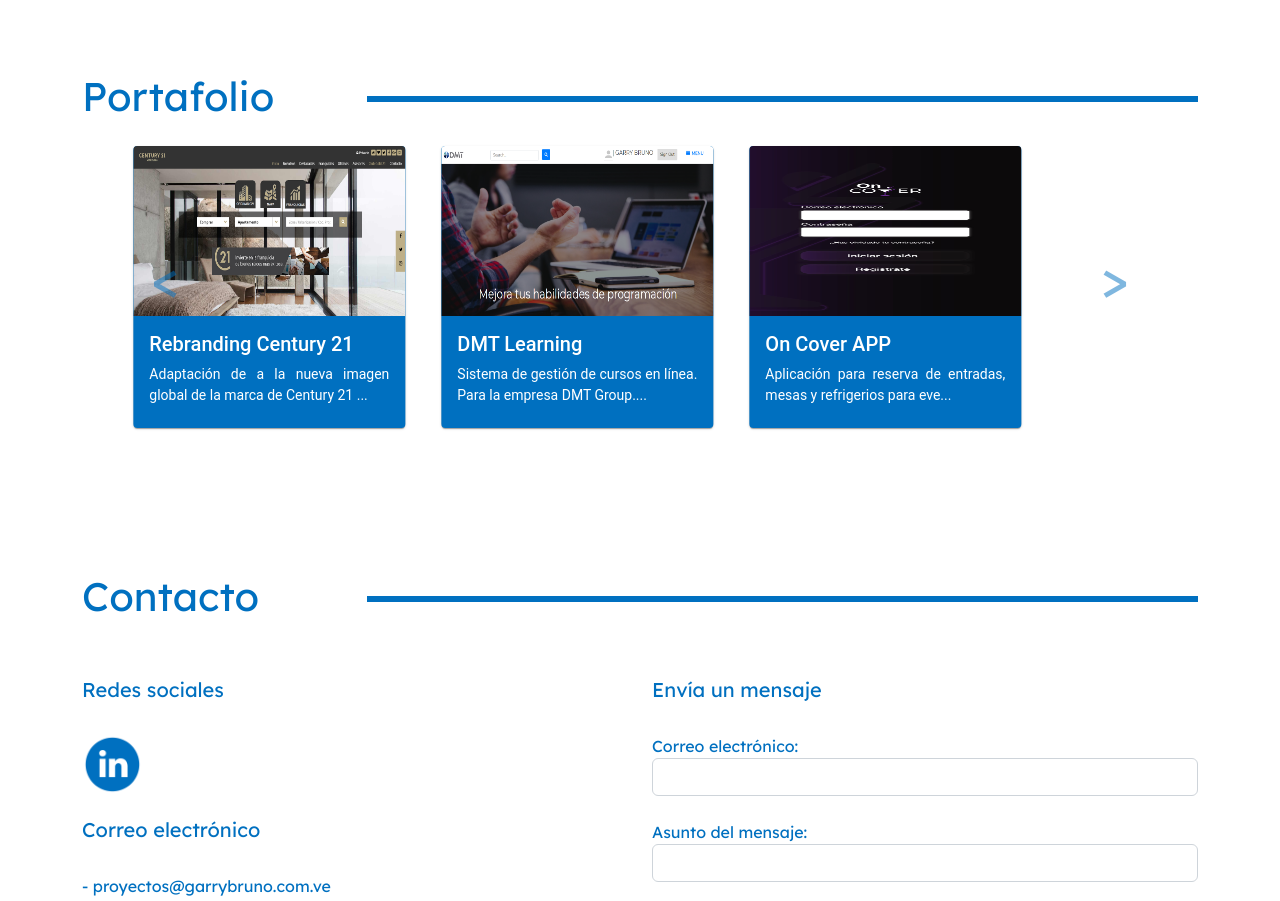
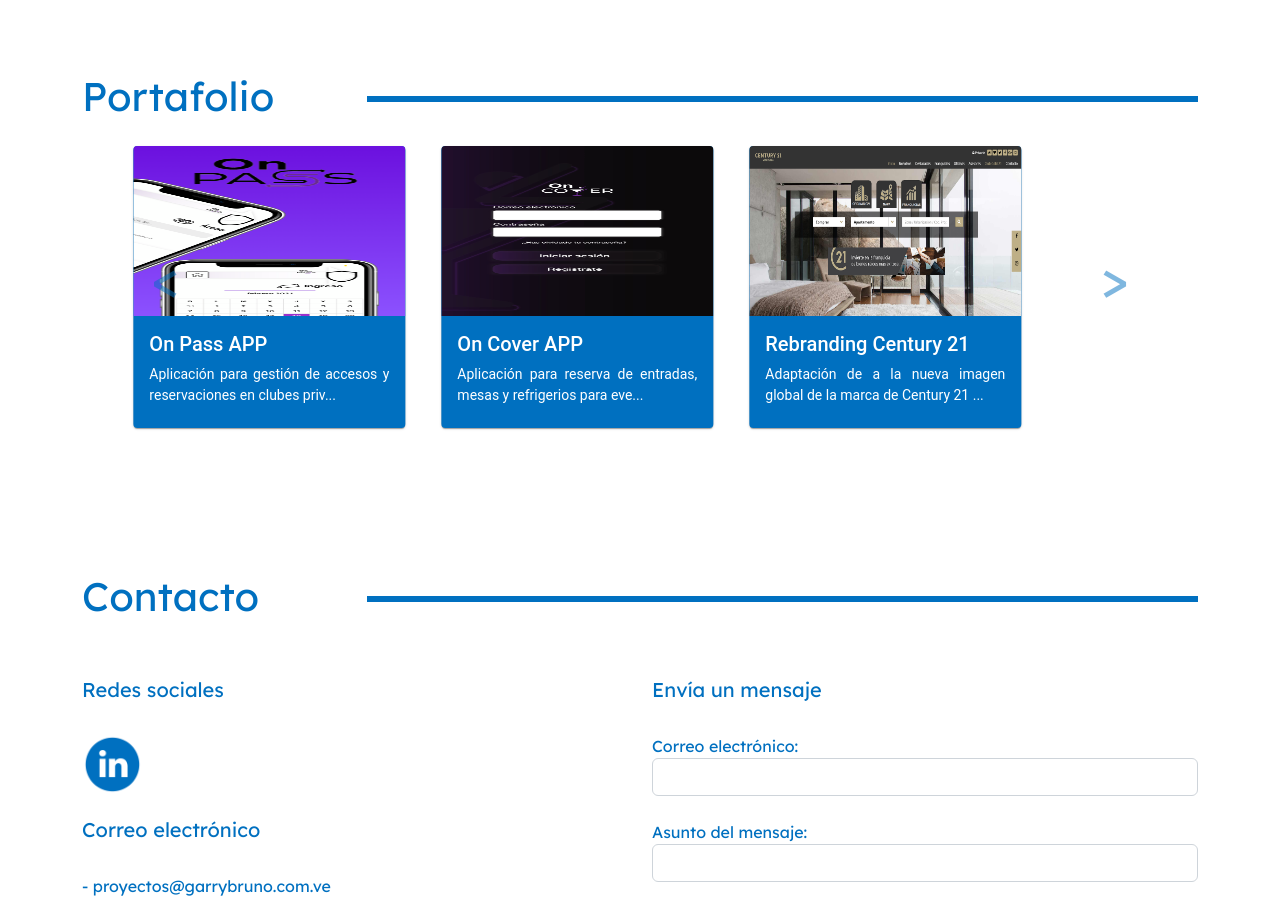
Before and after one commit to gjbm95/gjbm95.github.io, an Angular app: page /inicio in a window 1280 px wide. Shown: the part 1580-2481 px from the top of the page. Built offline with nearby package versions, Linux system fonts and the light colour scheme.

Commit message:
Ajustando detalles de exposicion de proyectos

```diff
--- a/src/app/home/components/project-detail/project-detail.component.css
+++ b/src/app/home/components/project-detail/project-detail.component.css
@@ -10,3 +10,7 @@
 .project-main-image{
     margin: 5px;
 }
+
+a,a:hover{
+    color:white;
+}
--- a/src/app/home/components/project-detail/project-detail.component.html
+++ b/src/app/home/components/project-detail/project-detail.component.html
@@ -7,9 +7,15 @@
     <div class="col-md-1"></div>
     <div class="col-md-7">
       <p>
-        <b>Descripción del proyecto</b><br>
-        {{ project.description}}<br><br>
+        <b>Descripción del proyecto:</b><br>
+        {{ project.description }}<br>
       </p>
+      <div *ngIf="project.urls!=undefined">
+        <b>Enlaces de interés:</b><br>
+        <ul>
+          <li *ngFor="let url of project?.urls"><a href="{{url?.url}}">{{url?.title}}</a></li>
+        </ul>
+      </div>
       <p>
         <b>Año: </b> {{ project.year}}<br>
       </p>
--- a/src/app/models/project.model.ts
+++ b/src/app/models/project.model.ts
@@ -1,6 +1,7 @@
 export class Project {
     name! : string;
     description! : string;
+    urls! : any[];
     year! : string;
     technologies! : any[];
     images! : any[];
--- a/src/app/services/api.service.ts
+++ b/src/app/services/api.service.ts
@@ -72,6 +72,7 @@
             let projectMap = new Project();
             projectMap.name = projectsFile[i].name;
             projectMap.description = projectsFile[i].description;
+            projectMap.urls = projectsFile[i].urls;
             projectMap.year = projectsFile[i].year;
             projectMap.technologies = projectsFile[i].technologies;
             projectMap.images = projectsFile[i].images;
--- a/src/assets/data/projects.json
+++ b/src/assets/data/projects.json
@@ -1,30 +1,8 @@
 [
 	{
-		"name":"Rebranding Century 21",
-		"year":"2018",
-		"description":"Adaptación de a la nueva imagen global de la marca de Century 21 en la franquicía de Venezuela. Trabajo realizado en conjunto con PencilSpeech.",
-		"technologies":[
-			{
-				"name":"HTML"
-			},
-			{
-				"name":"CSS"
-			},
-			{
-				"name":"PHP"
-			}
-		],
-		"images":[
-			{
-				"url":"../assets/img/projects/century21.png",
-				"label":"Sitio oficial Century 21"
-			}
-		]
-	},
-	{
-		"name":"DMT Learning",
-		"year":"2018",
-		"description":"Sistema de gestión de cursos en línea. Para la empresa DMT Group.",
+		"name":"On Pass APP",
+		"year":"2021",
+		"description":"Aplicación para gestión de accesos y reservaciones en clubes privados.",
 		"technologies":[
 			{
 				"name":"HTML"
@@ -39,16 +17,41 @@
 				"name":"Angular"
 			},
 			{
-				"name":"Java"
+				"name":"Ionic"
 			},
 			{
-				"name":"Postgres"
+				"name":"MySQL"
+			},
+			{
+				"name":"PHP"
 			}
+		],
+		"urls":[
+				{
+					"title":"Google Play",
+					"url":"https://play.google.com/store/apps/details?id=com.onpass.app&hl=es_EC&gl=US&pli=1"
+				},
+				{
+					"title":"App Store",
+					"url":"https://apps.apple.com/pa/app/on-pass/id1524534482"
+				}
 		],
 		"images":[
 			{
-				"url":"../assets/img/projects/dmt.png",
-				"label":"DMT Group"
+				"url":"../assets/img/projects/on-pass-3.png",
+				"label":"On Pass"
+			},
+			{
+				"url":"../assets/img/projects/on-pass-2.png",
+				"label":"On Pass"
+			},
+			{
+				"url":"../assets/img/projects/on-pass-4.png",
+				"label":"On Pass"
+			},
+			{
+				"url":"../assets/img/projects/on-pass-5.png",
+				"label":"On Pass"
 			}
 		]
 	},
@@ -103,9 +106,37 @@
 		]
 	},
 	{
-		"name":"On Pass APP",
-		"year":"2021",
-		"description":"Aplicación para gestión de accesos y reservaciones en clubes privados.",
+		"name":"Rebranding Century 21",
+		"year":"2018",
+		"description":"Adaptación de a la nueva imagen global de la marca de Century 21 en la franquicía de Venezuela. Trabajo realizado en conjunto con PencilSpeech.",
+		"urls":[
+			{
+				"title":"Pencil Speech",
+				"url":"https://pencilspeech.com/en/"
+			}
+		],
+		"technologies":[
+			{
+				"name":"HTML"
+			},
+			{
+				"name":"CSS"
+			},
+			{
+				"name":"PHP"
+			}
+		],
+		"images":[
+			{
+				"url":"../assets/img/projects/century21.png",
+				"label":"Sitio oficial Century 21"
+			}
+		]
+	},
+	{
+		"name":"DMT Learning",
+		"year":"2018",
+		"description":"Sistema de gestión de cursos en línea. Para la empresa DMT Group.",
 		"technologies":[
 			{
 				"name":"HTML"
@@ -120,31 +151,16 @@
 				"name":"Angular"
 			},
 			{
-				"name":"Ionic"
+				"name":"Java"
 			},
 			{
-				"name":"MySQL"
-			},
-			{
-				"name":"PHP"
+				"name":"Postgres"
 			}
 		],
 		"images":[
 			{
-				"url":"../assets/img/projects/on-pass-3.png",
-				"label":"On Pass"
-			},
-			{
-				"url":"../assets/img/projects/on-pass-2.png",
-				"label":"On Pass"
-			},
-			{
-				"url":"../assets/img/projects/on-pass-4.png",
-				"label":"On Pass"
-			},
-			{
-				"url":"../assets/img/projects/on-pass-5.png",
-				"label":"On Pass"
+				"url":"../assets/img/projects/dmt.png",
+				"label":"DMT Group"
 			}
 		]
 	}
```
